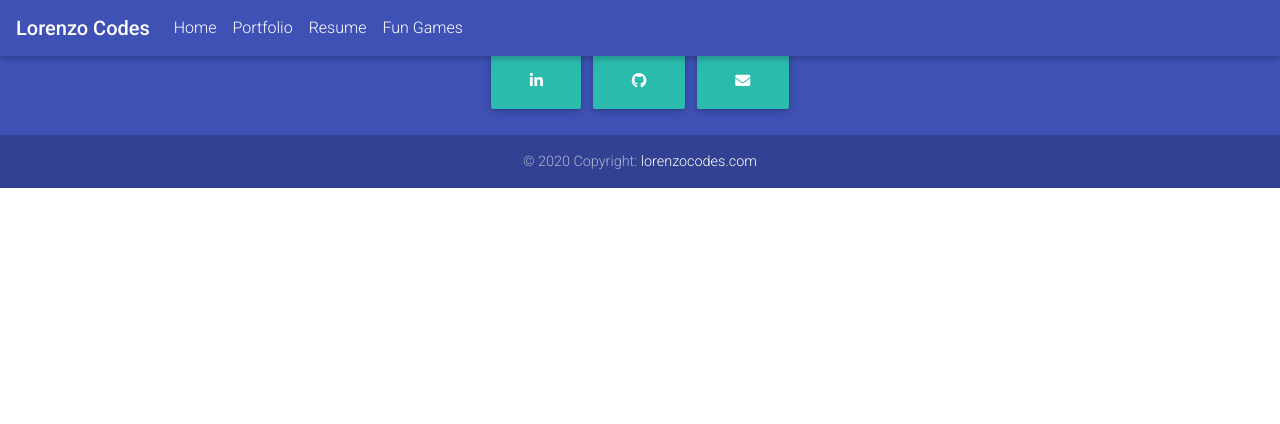
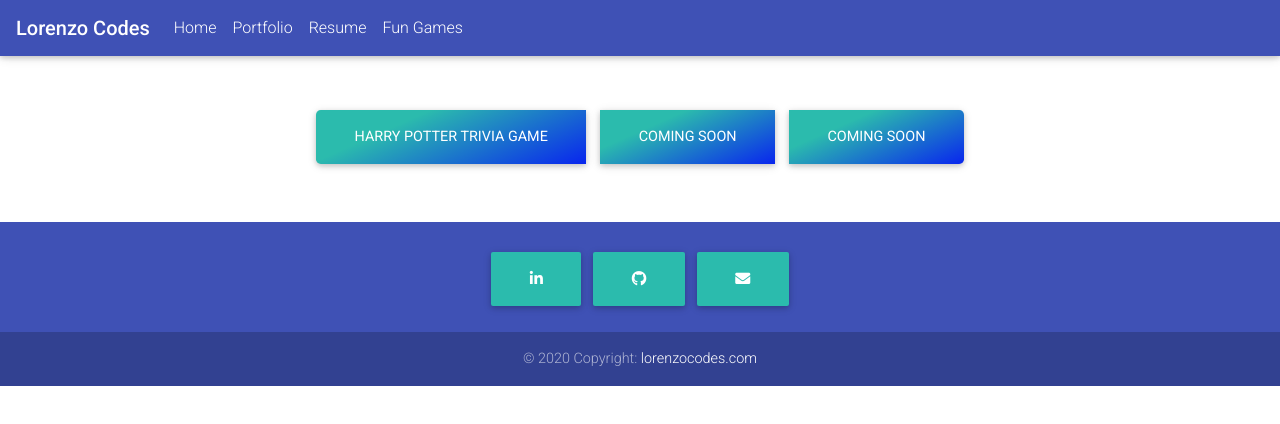
Before and after one commit to baronvontoby/lorenzo-site-2020, a React (Create React App) app in the folder client/: page /games in a window 1280 px wide. Shown: the top 424 px of the page. Built offline with nearby package versions, Linux system fonts and the light colour scheme.

Commit message:
starting to build out the game section, creating game components that will serve up individual game areas, all components are going to be dumb components

```diff
--- /dev/null
+++ b/client/src/components/HarryPotterTrivia/index.js
@@ -0,0 +1,12 @@
+import React from 'react';
+
+
+const HarryPotterTrivia = (props) => {
+    return (
+        <div>
+
+        </div>
+    )
+}
+
+export default HarryPotterTrivia;
--- a/client/src/components/HeroHolder/index.js
+++ b/client/src/components/HeroHolder/index.js
@@ -10,9 +10,12 @@
     const style2 = {
         'fontWeight': 'bold'
     }
+    const style3 = {
+        'backgroundColor' : 'blue'
+    }
 
     return (
-    <MDBView src={props.src}>
+    <MDBView src={props.src} alt="a showcase of the technologies I am proficient in" style={style3}>
         <MDBMask overlay="black-light" className="flex-center flex-column text-white text-center">
             <h1 style={style2}>{props.heading}</h1>
             <p style={style1}>{props.text}</p>
--- a/client/src/pages/GamePage/game.css
+++ b/client/src/pages/GamePage/game.css
@@ -0,0 +1,8 @@
+.GameMain {
+    padding: 100px 20px 0;
+}
+
+.hpTriviaBtn, .blueGradient {
+    background: linear-gradient(336deg, rgba(0,0,255,.8), rgba(0,0,255,0) 70.71%);
+    margin: 10px 20px;
+}
--- a/client/src/pages/GamePage/index.js
+++ b/client/src/pages/GamePage/index.js
@@ -1,18 +1,65 @@
 import React from 'react';
 import './game.css';
+import HarryPotterTrivia from '../../components/HarryPotterTrivia';
+import { MDBBtn, MDBBtnGroup, MDBRow, MDBContainer, MDBCol } from 'mdbreact';
 
 
 class GamePage extends React.Component {
 
     state = {
+        harryPotter : [
+            { question: 'What was Harry\'s owl name?',
+              answers : [ 'Hedwig', 'Crookshanks', 'Padfoot', 'Buckbeak' ],
+              correct : 'Hedwig'
+            },
+            { question: 'When is Harry Potters birthday?',
+              answers : [ 'July 12th', 'August 10th', 'May 31st', 'July 31st' ],
+              correct : 'July 31st'
+            },
+            { question: 'What is the tavern called in Hogsmeade?',
+              answers : [ 'The Three Broomsticks', 'Knockturn Alley', 'Leaky Cauldron', 'Godrics Hollow' ],
+              correct : 'The Three Broomsticks'
+            },
+            { question: 'Which school did Harry Potter Attend?',
+              answers : [ 'Hogwarts', 'Durmstrang', 'Ilvermorny', 'Beauxbatons' ],
+              correct : 'Hogwarts'
+            }
+        ],
+        harryPotterGame : false
+    }
 
+    harryPotterGameHandler = () => {
+        const doesShow = this.state.harryPotterGame;
+        this.setState({harryPotterGame: !doesShow});
     }
 
     render() {
 
+        let harryPotterHolder = null;
+
+        if (this.state.harryPotterGame) {
+            harryPotterHolder = (
+                    <HarryPotterTrivia></HarryPotterTrivia>
+                )
+        }
+
+
         return(
-            <div>
-
+            <div className='GameMain'>
+                <MDBContainer>
+                    <MDBRow>
+                        <MDBCol md='12' className='mb-4 text-center'>
+                            <MDBBtnGroup size='lg'>
+                                <MDBBtn className='hpTriviaBtn' onClick={this.harryPotterGameHandler}>Harry Potter Trivia Game</MDBBtn>
+                                <MDBBtn className='hpTriviaBtn'>Coming Soon</MDBBtn>
+                                <MDBBtn className='hpTriviaBtn'>Coming Soon</MDBBtn>
+                            </MDBBtnGroup>
+                        </MDBCol>
+                    </MDBRow>
+                    <MDBRow className='GameDisplay'>
+                        {harryPotterHolder}
+                    </MDBRow>
+                </MDBContainer>
             </div>
         );
     }
--- a/client/src/pages/HomePage/index.js
+++ b/client/src/pages/HomePage/index.js
@@ -41,7 +41,7 @@
                     <MDBCol md="4">
                         <MDBIcon icon="chart-area" size="3x" className="red-text" />
                         <h5 className="font-weight-bold my-4">Dashboard Programming</h5>
-                        <p className="grey-text mb-md-0 mb-5">
+                        <p className="grey-text mb-md-0 mb-5 text-left">
                             I am currently developing two projects that manage data.  One is setting up a community connector through
                             Google's Coummunity Connectors app builder to allow data to flow from a 3rd party API to Google Data Studio.
                             My second dashboard project is to combine two API's sets of data and create a custom UI to allow the creating of
@@ -51,7 +51,7 @@
                     <MDBCol md="4">
                         <MDBIcon icon="server" size="3x" className="cyan-text" />
                         <h5 className="font-weight-bold my-4">Websites</h5>
-                        <p className="grey-text mb-md-0 mb-5">
+                        <p className="grey-text mb-md-0 mb-5 text-left">
                             After all I am a web developer.  I have deployed multiple projects utilizing multiple cloud based solutions.
                             Most of my sites are Wordpress and hosted through Dreamhost but I do have a few passion projects that utilize React,
                             like this site does and those are hosted on a mixture of Heroku and AWS. As I continue this journey I hope to develop
@@ -61,7 +61,7 @@
                     <MDBCol md="4">
                         <MDBIcon far icon="comments" size="3x" className="orange-text" />
                         <h5 className="font-weight-bold my-4">Support</h5>
-                        <p className="grey-text mb-md-0 mb-5">
+                        <p className="grey-text mb-md-0 mb-5 text-left">
                             I also wanted to state that I am a people person first.  My journey to the world of development actually started with
                             me in Sales.  People are what drive everything, and being able to communicate well and concisely is extremely important.
                             Now that I am on the operations side, I think it has actually made me a better communicator, especially when it comes to
```
Also changed, not shown: client/src/components/HarryPotterTrivia/harryPotterTrivia.css (added).
